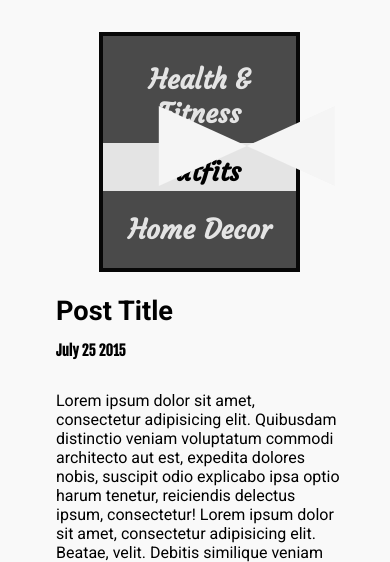
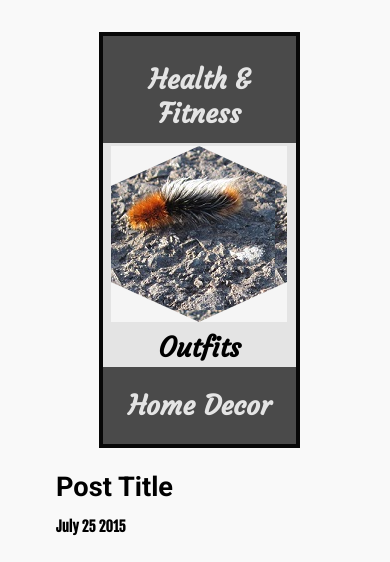
Before and after one commit to rosemarylp/one_hexagon, a PHP site: page / in a window 390 px wide; the page is wider, and only the part inside the window is pictured. Shown: the part 157-719 px from the top of that part. Run offline with PHP 8.4, Linux system fonts and the light colour scheme.

Commit message:
Improve responsiveness of selected category image styling

```diff
--- a/css/style.css
+++ b/css/style.css
@@ -130,9 +130,12 @@ main {
 
 .hexagon {
 	position: relative;
+	display: block;
+	margin: 0 auto;
 	background: rgba(245,245,245,0.6);
-	width: 100%;
-	height: 100%;
+	width: 11em;
+	height: 11em;
+	background-image: url("../images/lorem_small.jpg");
 }
 
 .hexagon::before {
@@ -141,7 +144,6 @@ main {
 	top: 0;
 	z-index: 10;
 	left: 0;
-	transform: translateX(30%);
 	width: 0;
 	height: 0;
 	border-left: 5.5em solid rgba(245,245,245,1);
@@ -154,7 +156,6 @@ main {
 	position: absolute;
 	bottom: 0;
 	left: 0;
-	transform: translateX(30%);
 	width: 0;
 	height: 0;
 	border-left: 5.5em solid rgba(245,245,245,1);
--- a/index.php
+++ b/index.php
@@ -9,7 +9,7 @@ require_once 'inc/header.inc.php'; ?>
 			</section>
 
 			<section class="category-outfits, category-selected">
-				<a href="#"><span class="hexagon"><img src="images/lorem_small.jpg" alt=""></span></a>
+				<a href="#"><span class="hexagon"></span></a>
 				<h2><a href="#">Outfits</a></h2>
 			</section>
 
```
